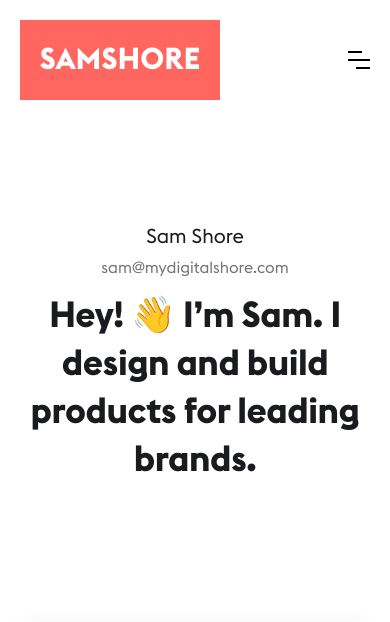
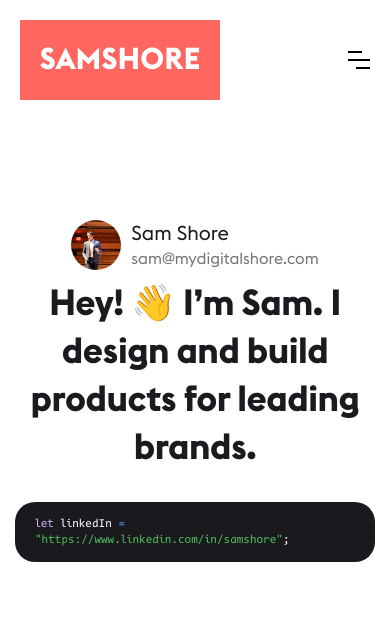
Before and after one commit to sam-shore/sam-shore.github.io, a plain HTML site: page index.html in a window 390 px wide. Shown: the top 622 px of the page. Drawn offline with nearby package versions, Linux system fonts and the light colour scheme; a script that the page names is missing.

Commit message:
updated mobile design

```diff
--- a/css/sams-portfolio-637a46.css
+++ b/css/sams-portfolio-637a46.css
@@ -285,6 +285,10 @@ figcaption {
   margin-bottom: 5px;
 }
 
+.paragraph-light._2 {
+  line-height: 16px;
+}
+
 .section {
   margin-right: 30px;
   margin-left: 30px;
@@ -496,6 +500,10 @@ figcaption {
 
 .name-text.top {
   text-align: right;
+}
+
+.name-text._2 {
+  line-height: 20px;
 }
 
 .position-name-text {
@@ -1193,6 +1201,100 @@ figcaption {
   text-transform: uppercase;
 }
 
+.div-block-4 {
+  display: -webkit-box;
+  display: -webkit-flex;
+  display: -ms-flexbox;
+  display: flex;
+  max-height: 50px;
+  -webkit-box-orient: vertical;
+  -webkit-box-direction: normal;
+  -webkit-flex-direction: column;
+  -ms-flex-direction: column;
+  flex-direction: column;
+  -webkit-justify-content: space-around;
+  -ms-flex-pack: distribute;
+  justify-content: space-around;
+  -webkit-box-align: start;
+  -webkit-align-items: flex-start;
+  -ms-flex-align: start;
+  align-items: flex-start;
+}
+
+.div-block-5 {
+  display: -webkit-box;
+  display: -webkit-flex;
+  display: -ms-flexbox;
+  display: flex;
+  max-height: 50px;
+  -webkit-box-orient: horizontal;
+  -webkit-box-direction: reverse;
+  -webkit-flex-direction: row-reverse;
+  -ms-flex-direction: row-reverse;
+  flex-direction: row-reverse;
+  -webkit-box-pack: end;
+  -webkit-justify-content: flex-end;
+  -ms-flex-pack: end;
+  justify-content: flex-end;
+}
+
+.te01_avatar {
+  width: 50px;
+  height: 50px;
+  margin-right: 10px;
+  margin-bottom: 0px;
+  padding-right: 0px;
+  border-radius: 100px;
+  background-image: url('../images/IMG_0286.JPG');
+  background-position: 50% 0%;
+  background-size: cover;
+  background-repeat: no-repeat;
+}
+
+.div-block-6 {
+  display: -webkit-box;
+  display: -webkit-flex;
+  display: -ms-flexbox;
+  display: flex;
+  height: 60px;
+  margin-top: 0px;
+  padding: 10px 10px 10px 20px;
+  -webkit-box-align: center;
+  -webkit-align-items: center;
+  -ms-flex-align: center;
+  align-items: center;
+  border: 1px none #000;
+  border-radius: 20px;
+  background-color: #1a1a1e;
+  color: #111;
+  text-decoration: none;
+}
+
+.link-block-2 {
+  width: 100%;
+  margin-top: 20px;
+  text-decoration: none;
+}
+
+.text-span {
+  font-family: 'Code new roman', sans-serif;
+  color: #4ebe59;
+}
+
+.text-block-2 {
+  font-family: 'Code new roman', sans-serif;
+  color: #fff;
+  font-size: 25px;
+}
+
+.text-span-2 {
+  color: #ceafff;
+}
+
+.text-span-3 {
+  color: #58abff;
+}
+
 @media (max-width: 991px) {
   .heading-jumbo-small {
     font-size: 30px;
@@ -1399,6 +1501,9 @@ figcaption {
   .logo {
     display: block;
   }
+  .text-block-2 {
+    font-size: 20px;
+  }
 }
 
 @media (max-width: 767px) {
@@ -1609,6 +1714,22 @@ figcaption {
   }
   .description {
     padding-left: 0px;
+  }
+  .div-block-4 {
+    -webkit-box-align: start;
+    -webkit-align-items: flex-start;
+    -ms-flex-align: start;
+    align-items: flex-start;
+  }
+  .div-block-5 {
+    -webkit-box-pack: center;
+    -webkit-justify-content: center;
+    -ms-flex-pack: center;
+    justify-content: center;
+  }
+  .text-block-2 {
+    font-size: 14px;
+    line-height: 16px;
   }
 }
 
@@ -1738,6 +1859,16 @@ figcaption {
   .description {
     padding-left: 0px;
   }
+  .div-block-5 {
+    -webkit-box-pack: center;
+    -webkit-justify-content: center;
+    -ms-flex-pack: center;
+    justify-content: center;
+  }
+  .text-block-2 {
+    font-size: 12px;
+    text-align: left;
+  }
 }
 
 #w-node-4fbd1e46cbe8-ab7a8f51 {
@@ -2201,3 +2332,9 @@ figcaption {
   font-weight: 400;
   font-style: normal;
 }
+@font-face {
+  font-family: 'Code new roman';
+  src: url('../fonts/Code-New-Roman.otf') format('opentype');
+  font-weight: 400;
+  font-style: normal;
+}
--- a/index.html
+++ b/index.html
@@ -1,5 +1,5 @@
 <!DOCTYPE html>
-<!--  Last Published: Tue Jan 28 2020 18:27:03 GMT+0000 (Coordinated Universal Time)  -->
+<!--  Last Published: Wed Jan 29 2020 06:38:52 GMT+0000 (Coordinated Universal Time)  -->
 <html data-wf-page="5e305b3fb7083205ab7a8f51" data-wf-site="5e305b3fb70832855d7a8f4e">
 <head>
   <meta charset="utf-8">
@@ -39,9 +39,19 @@
   <div class="section">
     <div class="container">
       <div class="intro-wrap">
-        <div class="name-text">Sam Shore</div>
-        <div class="paragraph-light">sam@mydigitalshore.com</div>
+        <div class="div-block-5">
+          <div class="div-block-4">
+            <div class="name-text _2">Sam Shore</div>
+            <div class="paragraph-light _2">sam@mydigitalshore.com</div>
+          </div>
+          <div class="te01_avatar"></div>
+        </div>
         <h1 class="heading-jumbo">Hey! 👋 I’m Sam. I design and build products for leading brands.</h1>
+        <a href="https://www.linkedin.com/in/samshore/" target="_blank" class="link-block-2 w-inline-block">
+          <div data-w-id="08c12afc-1a12-3855-447f-942b19012562" class="div-block-6">
+            <div class="text-block-2"><span class="text-span-2">let</span> <span>linkedIn</span> <span class="text-span-3">=</span> <span class="text-span">&quot;https://www.linkedin.com/in/samshore&quot;</span>;</div>
+          </div>
+        </a>
       </div>
     </div>
   </div>
```
Also changed, not shown: 401.html (deleted, +0 -42 lines), 404.html (deleted, +0 -35 lines), fonts/Code-New-Roman.otf (added), images/IMG_0286-p-1080.jpeg (added), images/IMG_0286-p-1600.jpeg (added), images/IMG_0286-p-2000.jpeg (added), images/IMG_0286.JPG (added), js/sams-portfolio-637a46.js.
